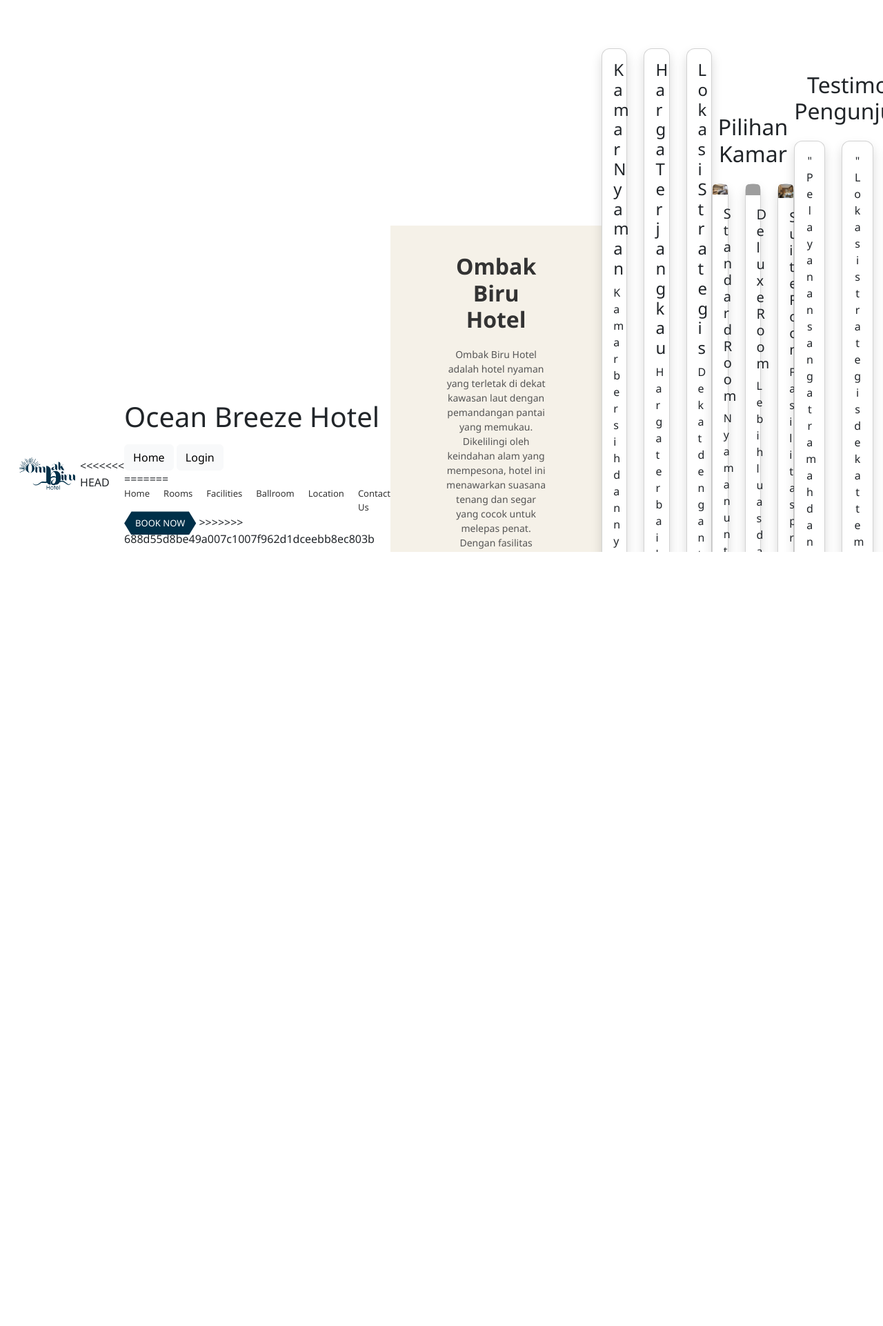
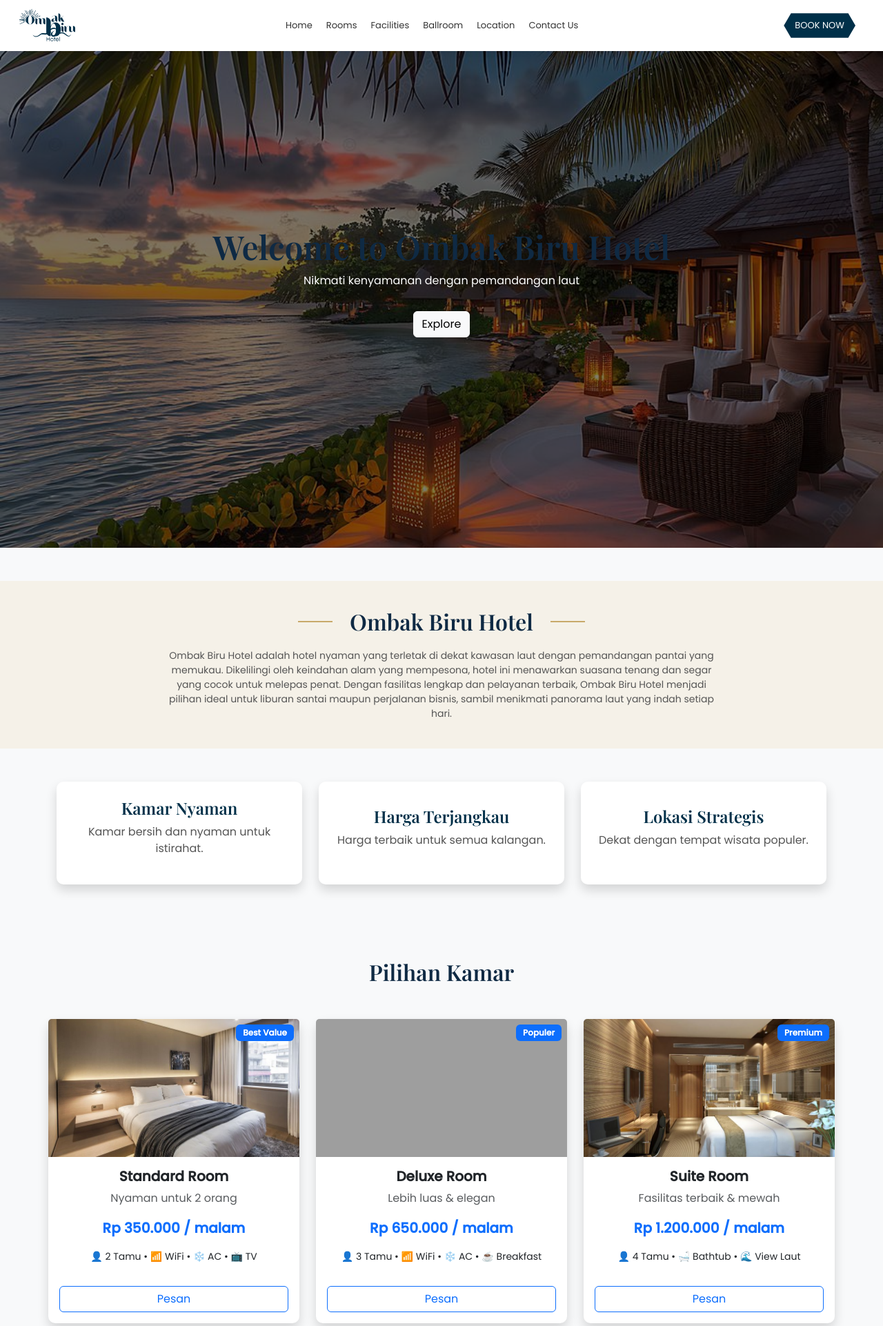
Before and after one commit to MumtazulHamdah/projek_pwd, a PHP site: page /dashboard.php in a window 1280 px wide. Shown: the top 1922 px of the page at 69% size. Before the commit the page ends 800 px from the top, so only its background shows below. Run offline with PHP 8.4, Linux system fonts and the light colour scheme; grey boxes are pictures that could not be loaded.

Commit message:
update dashboard

```diff
--- a/css/dashboard.css
+++ b/css/dashboard.css
@@ -1,11 +1,15 @@
-/* RESET DASAR */
 body {
     margin: 0;
-    background-color: #f5f1e8;
-    font-family: 'Segoe UI', sans-serif;
+    color: #333;
+    background-color: #f8f9fa;
+    font-family: 'Poppins', sans-serif;
 }
 
-/* NAVBAR FIXED */
+h1, h2, h3, h4 {
+    font-family: 'Playfair Display', serif;
+    color: #0f2a44;
+}
+
 .navbar-custom {
     position: fixed;
     top: 0;
@@ -16,9 +20,32 @@ body {
     align-items: center;
     justify-content: space-between;
     padding: 10px 40px;
+    background-color: #0f2a44;
     background: #ffffff;
     box-shadow: 0 2px 10px rgba(0,0,0,0.05);
 }
+.navbar-custom a {
+    color: white;
+}
+
+.btn-book {
+    background-color: #003049;
+    color: white;
+    text-decoration: none;
+    padding: 8px 16px;
+    font-size: 13px;
+    clip-path: polygon(10% 0, 90% 0, 100% 50%, 90% 100%, 10% 100%, 0 50%);
+}
+
+.btn-primary {
+    background-color: #0f2a44;
+    border: none;
+}
+
+.btn-primary:hover {
+    background-color: #c8a9;
+}
+
 .logo {
     margin-left: -15px;
 }
@@ -41,27 +68,15 @@ body {
 }
 
 .menu a:hover {
-    color: #003049;
+    color: #c8a96a;
+    transition: 0.3s;
 }
 .menu a:active {
     color: #003049;
     font-weight: bold;
     transform: scale(0.95);
 }
-/* BUTTON BOOK */
-.btn-book {
-    background: #003049;
-    color: white;
-    padding: 8px 16px;
-    text-decoration: none;
-    font-size: 13px;
 
-    clip-path: polygon(10% 0, 90% 0, 100% 50%, 90% 100%, 10% 100%, 0 50%);
-}
-
-.btn-book:hover {
-    opacity: 0.85;
-}
 .hero-section {
     padding-top: 50px; /* ganti cara dorongnya */
 }
@@ -73,9 +88,27 @@ body {
     display: block;
 }
 
-/* SECTION SPACING */
-.fitur, .kamar, .testimoni {
+.kamar, .testimoni {
     padding: 60px 0;
+}
+
+.fitur card {
+    height: 100%;
+    border-radius: 12px;
+    transition: 0.3s;
+}
+
+.fitur .card:hover {
+    transform: translateY(-8px);
+}
+
+.fitur h4 {
+    font-weight: 600;
+    color: #003049;
+}
+
+.fitur p {
+    color: #555;
 }
 
 /* CARD */
@@ -114,15 +147,17 @@ body {
 }
 
 .title-line span {
-    flex: 1;
-    height: 1px;
-    background: #aaa;
+    display: inline-block;
+    width: 50px;
+    height: 2px;
+    background-color: #c8a96a;
+    margin: 0 10px;
 }
 
 .title-line h2 {
     margin: 0;
     font-weight: 600;
-    color: #333;
+    color: #0f2a44;
 }
 
 /* TEXT */
@@ -133,11 +168,120 @@ body {
     font-size: 14px;
 }
 
-/* FOOTER */
-footer {
-    background-color: #ffffff;
+.footer-custom {
+    background-color: #0F2A44;
+}
+
+.footer-custom h4,
+.footer-custom h5 {
+    color: #C8A96A;
+}
+
+.footer-custom p {
+    font-size: 14px;
+}
+
+.footer-custom a {
+    color: #ddd;
+    text-decoration: none;
+    display: block;
+    margin-bottom: 5px;
+    transition: 0.3s;
+}
+
+.footer-custom a:hover {
+    color: #C8A96A;
+    padding-left: 5px;
+}
+
+/* SOCIAL ICON */
+.social-icons a {
+    display: inline-block;
+    color: white;
+    margin-right: 10px;
+    font-size: 18px;
+    transition: 0.3s;
+}
+
+.social-icons a:hover {
+    color: #C8A96A;
+    transform: scale(1.2);
+}
+
+.hero-section .overlay {
+    position: absolute;
+    top: 0;
+    left: 0;
+    right: 0;
+    bottom: 0;
+    background: rgba(0,0,0,0.5);
+}
+
+.hero-section h1 {
+    font-size: 3rem;
+    font-weight: bold;
+}
+
+.fitur .card:hover,
+.kamar .card:hover {
+    transform: translateY(-8px);
+    transition: 0.3s;
+}
+
+.kamar img {
+    height: 200px;
+    object-fit: cover;
+}
+
+.card {
+    border: none;
+    border-radius: 10px;
+}
+
+.btn-primary {
+    border-radius: 25px;
+    padding: 8px 20px;
+}
+
+.overlay {
+    background: rgba(0, 0, 0, 0,4);
+}
+
+.room-card img {
+    height: 220px;
+    object-fit: cover;
+}
+
+.room-card {
+    transition: 0.3s;
+    border-radius: 15px;
+}
+
+.room-card:hover {
+    transform: translateY(-10px);
+}
+
+.badge {
+    font-size: 12px;
+    padding: 6px 10px;
+}
+
+.testimoni .card {
+    height: 100%;
+    border-radius: 12px;
+}
+
+.testimoni p {
+    font-style: italic;
     color: #555;
-    padding: 20px;
-    text-align: center;
-    margin-top: 50px;
 }
+
+.testimoni h6 {
+    font-weight: 600;
+    color: #003049;
+}
+
+.testimoni .card:hover {
+    transform: translateY(-8px);
+    transition: 0.3s;
+}
--- a/dashboard.php
+++ b/dashboard.php
@@ -3,13 +3,11 @@
 <head>
     <meta charset="UTF-8">
     <meta name="viewport" content="width=device-width, initial-scale=1.0">
-<<<<<<< HEAD
-    <title>Ocean Breeze Hotel</title>
+    <title>Ombak Biru Hotel</title>
+    <link href="https://cdn.jsdelivr.net/npm/bootstrap@5.3.8/dist/css/bootstrap.min.css" rel="stylesheet">
+    <link href="https://fonts.googleapis.com/css2?family=Playfair+Display:wght@600&family=Poppins:wght@300;400;500&display=swap" rel="stylesheet">
+    <link rel="stylesheet" href="https://cdn.jsdelivr.net/npm/bootstrap-icons@1.11.3/font/bootstrap-icons.css">
 
-=======
-    <title>Ombak Biru Hotel</title>
->>>>>>> 688d55d8be49a007c1007f962d1dceebb8ec803b
-    <link href="https://cdn.jsdelivr.net/npm/bootstrap@5.3.8/dist/css/bootstrap.min.css" rel="stylesheet">
     <link rel="stylesheet" href="css/dashboard.css">
 </head>
 <body>
@@ -19,14 +17,6 @@
         <img src="img/logo.png" alt="Logo">
     </div>
 
-<<<<<<< HEAD
-<header>
-    <h1>Ocean Breeze Hotel</h1>
-    <nav>
-        <a href="index.php" class="btn btn-light mt-2">Home</a>
-        <a href="login.php" class="btn btn-light mt-2">Login</a>
-    </nav>
-=======
     <div class="menu">
         <a href="#">Home</a>
         <a href="#">Rooms</a>
@@ -36,12 +26,18 @@
         <a href="#">Contact Us</a>
     </div>
     <a href="#" class="btn-book">BOOK NOW</a>
->>>>>>> 688d55d8be49a007c1007f962d1dceebb8ec803b
 </header>
-<div class="hero-section">
-    <img src="img/hotel.jpg" alt="Hotel Lobby">
+
+<main>
+<div class="hero-section position-relative">
+    <img src="img/hotel.jpg" alt="Hotel Lobby" class="w-100" style="height: 90vh; object-fit: cover;">
+    <div class="overlay d-flex flex-column justify-content-center align-items-center text-white">
+        <h1>Welcome to Ombak Biru Hotel</h1>
+        <p>Nikmati kenyamanan dengan pemandangan laut</p>
+        <a href="#" class="btn btn-light mt-3">Explore</a>
+    </div>
 </div>
-<div class="about-section text-center">
+<div class="about-section text-center my-5">
     <div class="title-line">
         <span></span>
         <h2>Ombak Biru Hotel</h2>
@@ -53,97 +49,161 @@
         Ombak Biru Hotel adalah hotel nyaman yang terletak di dekat kawasan laut dengan pemandangan pantai yang memukau. Dikelilingi oleh keindahan alam yang mempesona, hotel ini menawarkan suasana tenang dan segar yang cocok untuk melepas penat. Dengan fasilitas lengkap dan pelayanan terbaik, Ombak Biru Hotel menjadi pilihan ideal untuk liburan santai maupun perjalanan bisnis, sambil menikmati panorama laut yang indah setiap hari.
     </p>
 </div>
-<div class="container fitur text-center">
-    <div class="row">
-        <div class="col-md-4">
-            <div class="card p-3 shadow">
+<div class="container fitur text-center my-5">
+    <div class="row g-4">
+
+        <div class="col-md-4 d-flex">
+            <div class="card p-4 shadow w-100 d-flex flex-column justify-content-center fitur-card">
                 <h4>Kamar Nyaman</h4>
                 <p>Kamar bersih dan nyaman untuk istirahat.</p>
             </div>
         </div>
 
-        <div class="col-md-4">
-            <div class="card p-3 shadow">
+        <div class="col-md-4 d-flex">
+            <div class="card p-4 shadow w-100 d-flex flex-column justify-content-center fitur-card">
                 <h4>Harga Terjangkau</h4>
                 <p>Harga terbaik untuk semua kalangan.</p>
             </div>
         </div>
 
-        <div class="col-md-4">
-            <div class="card p-3 shadow">
+        <div class="col-md-4 d-flex">
+            <div class="card p-4 shadow w-100 d-flex flex-column justify-content-center fitur-card">
                 <h4>Lokasi Strategis</h4>
                 <p>Dekat dengan tempat wisata populer.</p>
             </div>
         </div>
+
     </div>
 </div>
 
-<div class="container kamar text-center">
-    <h2 class="mb-4">Pilihan Kamar</h2>
-    <div class="row">
-        <div class="col-md-4">
-            <div class="card shadow">
-                <img src="img/standard room.jpg" class="card-img-top">
-                <div class="card-body">
-                    <h5>Standard Room</h5>
-                    <p>Nyaman untuk 2 orang.</p>
+<div class="container kamar text-center my-5">
+    <h2 class=" text-center mb-5 fw-bold">Pilihan Kamar</h2>
+    <div class="row g-4">
+
+        <div class="col-md-4 d-flex">
+            <div class="card shadow w-100 d-flex flex-column" >
+                <div class="position-relative">
+                     <img src="img/standard room.jpg" class="card-img-top">
+                     <span class="badge bg-primary position-absolute top-0 end-0 m-2">Best Value</span>
                 </div>
-                <a href="detail.php" class="btn btn-custom mt-3">Pesan</a>
+                <div class="card-body text-center">
+                    <h5 class="fw-bold">Standard Room</h5>
+                    <p class="text-muted">Nyaman untuk 2 orang</p>
+                    <p class="fw-bold text-primary fs-5">Rp 350.000 / malam</p>
+                    <p class="small">👤 2 Tamu • 📶 WiFi • ❄️ AC • 📺 TV</p>
+                    <a href="detail.php" class="btn btn-outline-primary w-100 mt-3">Pesan</a>
+                </div>
             </div>
         </div>
 
-        <div class="col-md-4">
-            <div class="card shadow">
-                <img src="img/deluxe room.jpg" class="card-img-top">
-                <div class="card-body">
-                    <h5>Deluxe Room</h5>
-                    <p>Lebih luas dan mewah.</p>
+        <div class="col-md-4 d-flex">
+            <div class="card shadow w-100 d-flex flex-column">
+                <div class="position-relative">
+                    <img src="img/deluxe room.jpg" class="card-img-top">
+                    <span class="badge bg-primary position-absolute top-0 end-0 m-2">Populer</span>
                 </div>
-                <a href=""></a>
+                <div class="card-body text-center">
+                    <h5 class="fw-bold">Deluxe Room</h5>
+                    <p class="text-muted">Lebih luas & elegan</p>
+                    <p class="fw-bold text-primary fs-5">Rp 650.000 / malam</p>
+                    <p class="small">👤 3 Tamu • 📶 WiFi • ❄️ AC • ☕ Breakfast</p>
+                    <a href="detail.php" class="btn btn-outline-primary w-100 mt-3">Pesan</a>
+                </div>
             </div>
         </div>
 
-        <div class="col-md-4">
-            <div class="card shadow">
-                <img src="img/suite room.jpg" class="card-img-top">
-                <div class="card-body">
-                    <h5>Suite Room</h5>
-                    <p>Fasilitas premium terbaik.</p>
+
+        <div class="col-md-4 d-flex">
+            <div class="card shadow w-100 d-flex flex-column">
+                <div class="position-relative">
+                    <img src="img/suite room.jpg" class="card-img-top">
+                    <span class="badge bg-primary position-absolute top-0 end-0 m-2">Premium</span>
+                </div>
+                <div class="card-body text-center">
+                    <h5 class="fw-bold">Suite Room</h5>
+                    <p class="text-muted">Fasilitas terbaik & mewah</p>
+                    <p class="fw-bold text-primary fs-5">Rp 1.200.000 / malam</p>
+                    <p class="small">👤 4 Tamu • 🛁 Bathtub • 🌊 View Laut</p>
+                    <a href="detail.php" class="btn btn-outline-primary w-100 mt-3">Pesan</a>
                 </div>
             </div>
         </div>
-    </div>
-</div>
 
-<div class="container testimoni text-center">
+
+        <div class="container testimoni text-center my-5">
     <h2 class="mb-4">Testimoni Pengunjung</h2>
-    <div class="row">
-        <div class="col-md-4">
-            <div class="card p-3 shadow">
+    <div class="row g-4">
+
+        <div class="col-md-4 d-flex">
+            <div class="card p-4 shadow w-100 d-flex flex-column justify-content-between">
                 <p>"Pelayanan sangat ramah dan kamar bersih!"</p>
-                <h6>- Andi</h6>
+                <h6 class="mt-3">- Andi</h6>
             </div>
         </div>
 
-        <div class="col-md-4">
-            <div class="card p-3 shadow">
+        <div class="col-md-4 d-flex">
+            <div class="card p-4 shadow w-100 d-flex flex-column justify-content-between">
                 <p>"Lokasi strategis dekat tempat wisata."</p>
-                <h6>- Siti</h6>
+                <h6 class="mt-3">- Siti</h6>
             </div>
         </div>
 
-        <div class="col-md-4">
-            <div class="card p-3 shadow">
+        <div class="col-md-4 d-flex">
+            <div class="card p-4 shadow w-100 d-flex flex-column justify-content-between">
                 <p>"Harga sesuai dengan fasilitas yang diberikan."</p>
-                <h6>- Budi</h6>
+                <h6 class="mt-3">- Budi</h6>
             </div>
         </div>
+
     </div>
 </div>
+</main>
 
 <!-- FOOTER -->
-<footer>
-    <p>&copy; Ombak Biru Hotel | All Rights Reserved</p>
+<footer class="footer-custom text-white pt-5 pb-3">
+    <div class="container">
+        <div class="row">
+
+            <!-- BRAND -->
+            <div class="col-md-4 mb-4">
+                <h4 class="fw-bold">Ombak Biru Hotel</h4>
+                <p>Nikmati kenyamanan menginap dengan pemandangan laut yang indah dan suasana tenang.</p>
+            </div>
+
+            <!-- MENU -->
+            <div class="col-md-4 mb-4">
+                <h5 class="fw-bold">Menu</h5>
+                <ul class="list-unstyled">
+                    <li><a href="#">Home</a></li>
+                    <li><a href="#">Rooms</a></li>
+                    <li><a href="#">Facilities</a></li>
+                    <li><a href="#">Contact</a></li>
+                </ul>
+            </div>
+
+            <!-- CONTACT -->
+            <div class="col-md-4 mb-4">
+                <h5 class="fw-bold">Contact</h5>
+                <p>📍 Yogyakarta, Indonesia</p>
+                <p>📞 0812-3456-7890</p>
+                <p>✉️ ombakbiru@email.com</p>
+
+                <!-- SOCIAL MEDIA -->
+                <div class="social-icons mt-3">
+                    <a href="#"><i class="bi bi-facebook"></i></a>
+                    <a href="#"><i class="bi bi-instagram"></i></a>
+                    <a href="#"><i class="bi bi-twitter"></i></a>
+                </div>
+            </div>
+
+        </div>
+
+        <hr class="bg-light">
+
+        <p class="text-center small mb-0">
+            &copy; 2026 Ombak Biru Hotel | All Rights Reserved
+        </p>
+    </div>
 </footer>
 
 </body>
```
